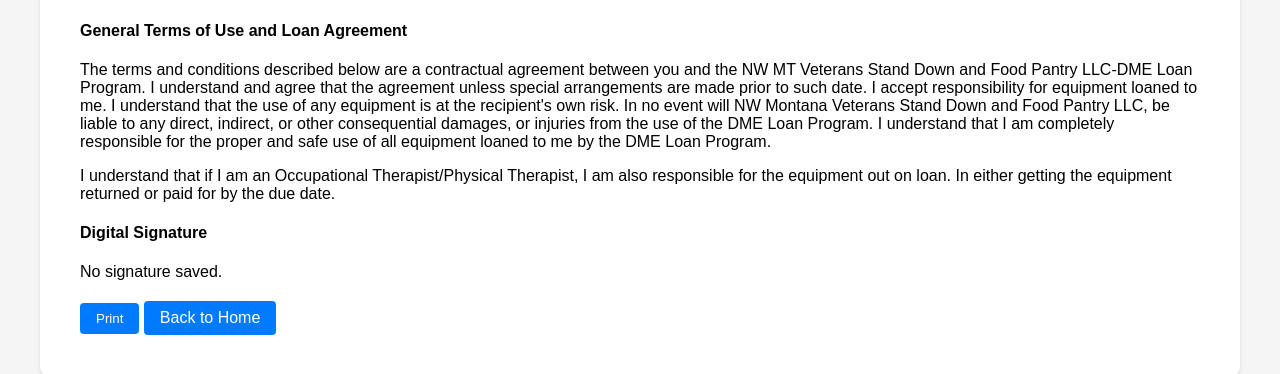
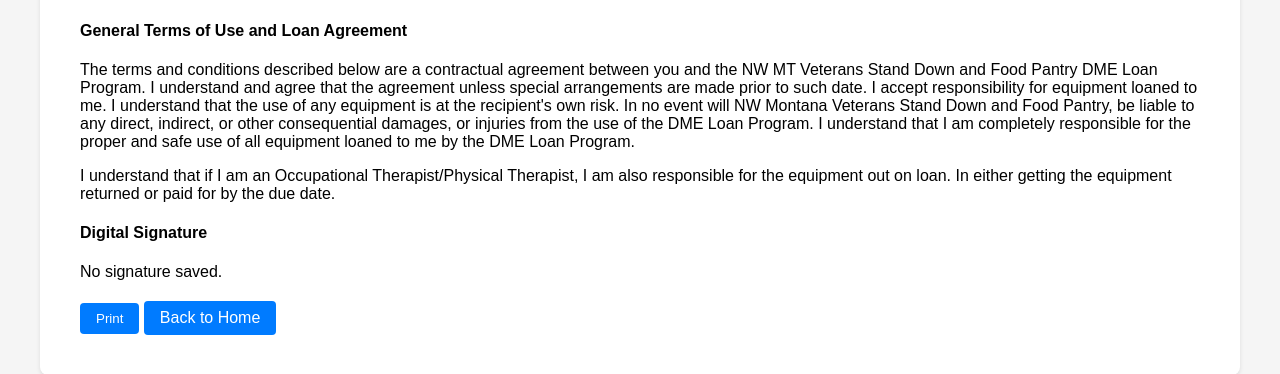
Before and after one commit to SupernovaSunrise/Relational-Database, a Python web app: template templates/agreement_view.html in a window 1280 px wide. Shown: the part 425-799 px from the top of the page. Run offline with Jinja, Linux system fonts and the light colour scheme; the template is opened without the code that fills it, so the values that code supplies are empty.

Commit message:
Remove LLC — organization is a 501(c)(3)

```diff
--- a/file_version_info.txt
+++ b/file_version_info.txt
@@ -15,14 +15,14 @@ VSVersionInfo(
         StringTable(
           u'040904B0',
           [
-            StringStruct(u'CompanyName', u'NW Montana Veterans Stand Down and Food Pantry LLC'),
+            StringStruct(u'CompanyName', u'NW Montana Veterans Stand Down and Food Pantry'),
             StringStruct(u'FileDescription', u'DME Equipment Checkout Database'),
             StringStruct(u'FileVersion', u'1.0.0.0'),
             StringStruct(u'InternalName', u'DME-Checkout'),
             StringStruct(u'OriginalFilename', u'DME-Checkout.exe'),
             StringStruct(u'ProductName', u'DME Checkout'),
             StringStruct(u'ProductVersion', u'1.0.0.0'),
-            StringStruct(u'LegalCopyright', u'Copyright (c) 2026 NW Montana Veterans Stand Down and Food Pantry LLC'),
+            StringStruct(u'LegalCopyright', u'Copyright (c) 2026 NW Montana Veterans Stand Down and Food Pantry'),
           ]
         )
       ]
--- a/templates/agreement_view.html
+++ b/templates/agreement_view.html
@@ -40,7 +40,7 @@
     </table>
 
     <h4>General Terms of Use and Loan Agreement</h4>
-    <p>The terms and conditions described below are a contractual agreement between you and the NW MT Veterans Stand Down and Food Pantry LLC-DME Loan Program. I understand and agree that the agreement unless special arrangements are made prior to such date. I accept responsibility for equipment loaned to me. I understand that the use of any equipment is at the recipient's own risk. In no event will NW Montana Veterans Stand Down and Food Pantry LLC, be liable to any direct, indirect, or other consequential damages, or injuries from the use of the DME Loan Program. I understand that I am completely responsible for the proper and safe use of all equipment loaned to me by the DME Loan Program.</p>
+    <p>The terms and conditions described below are a contractual agreement between you and the NW MT Veterans Stand Down and Food Pantry DME Loan Program. I understand and agree that the agreement unless special arrangements are made prior to such date. I accept responsibility for equipment loaned to me. I understand that the use of any equipment is at the recipient's own risk. In no event will NW Montana Veterans Stand Down and Food Pantry, be liable to any direct, indirect, or other consequential damages, or injuries from the use of the DME Loan Program. I understand that I am completely responsible for the proper and safe use of all equipment loaned to me by the DME Loan Program.</p>
     <p>I understand that if I am an Occupational Therapist/Physical Therapist, I am also responsible for the equipment out on loan. In either getting the equipment returned or paid for by the due date.</p>
 
     <h4>Digital Signature</h4>
--- a/templates/customer_agreement.html
+++ b/templates/customer_agreement.html
@@ -220,7 +220,7 @@
     </script>
 
     <h4>General Terms of Use and Loan Agreement</h4>
-    <p>The terms and conditions described below are a contractual agreement between you and the NW MT Veterans Stand Down and Food Pantry LLC-DME Loan Program. I understand and agree that the agreement unless special arrangements are made prior to such date. I accept responsibility for equipment loaned to me. I understand that the use of any equipment is at the recipient's own risk. In no event will NW Montana Veterans Stand Down and Food Pantry LLC, be liable to any direct, indirect, or other consequential damages, or injuries from the use of the DME Loan Program. I understand that I am completely responsible for the proper and safe use of all equipment loaned to me by the DME Loan Program.</p>
+    <p>The terms and conditions described below are a contractual agreement between you and the NW MT Veterans Stand Down and Food Pantry DME Loan Program. I understand and agree that the agreement unless special arrangements are made prior to such date. I accept responsibility for equipment loaned to me. I understand that the use of any equipment is at the recipient's own risk. In no event will NW Montana Veterans Stand Down and Food Pantry, be liable to any direct, indirect, or other consequential damages, or injuries from the use of the DME Loan Program. I understand that I am completely responsible for the proper and safe use of all equipment loaned to me by the DME Loan Program.</p>
     <p>I understand that if I am an Occupational Therapist/Physical Therapist, I am also responsible for the equipment out on loan. In either getting the equipment returned or paid for by the due date.</p>
 
     <form method="post" onsubmit="prepareSignature()">
```
Also changed, not shown: README.md.
